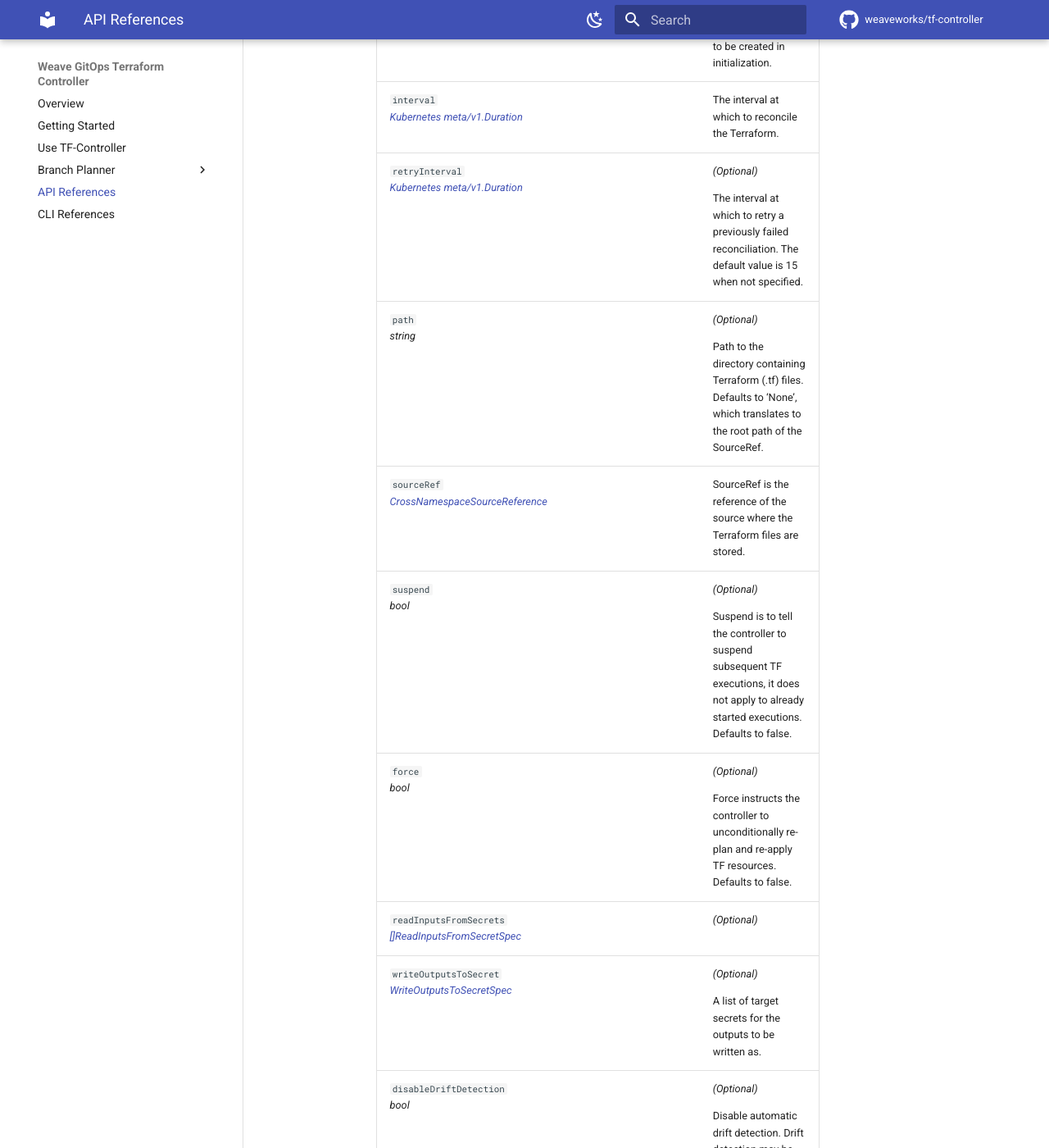
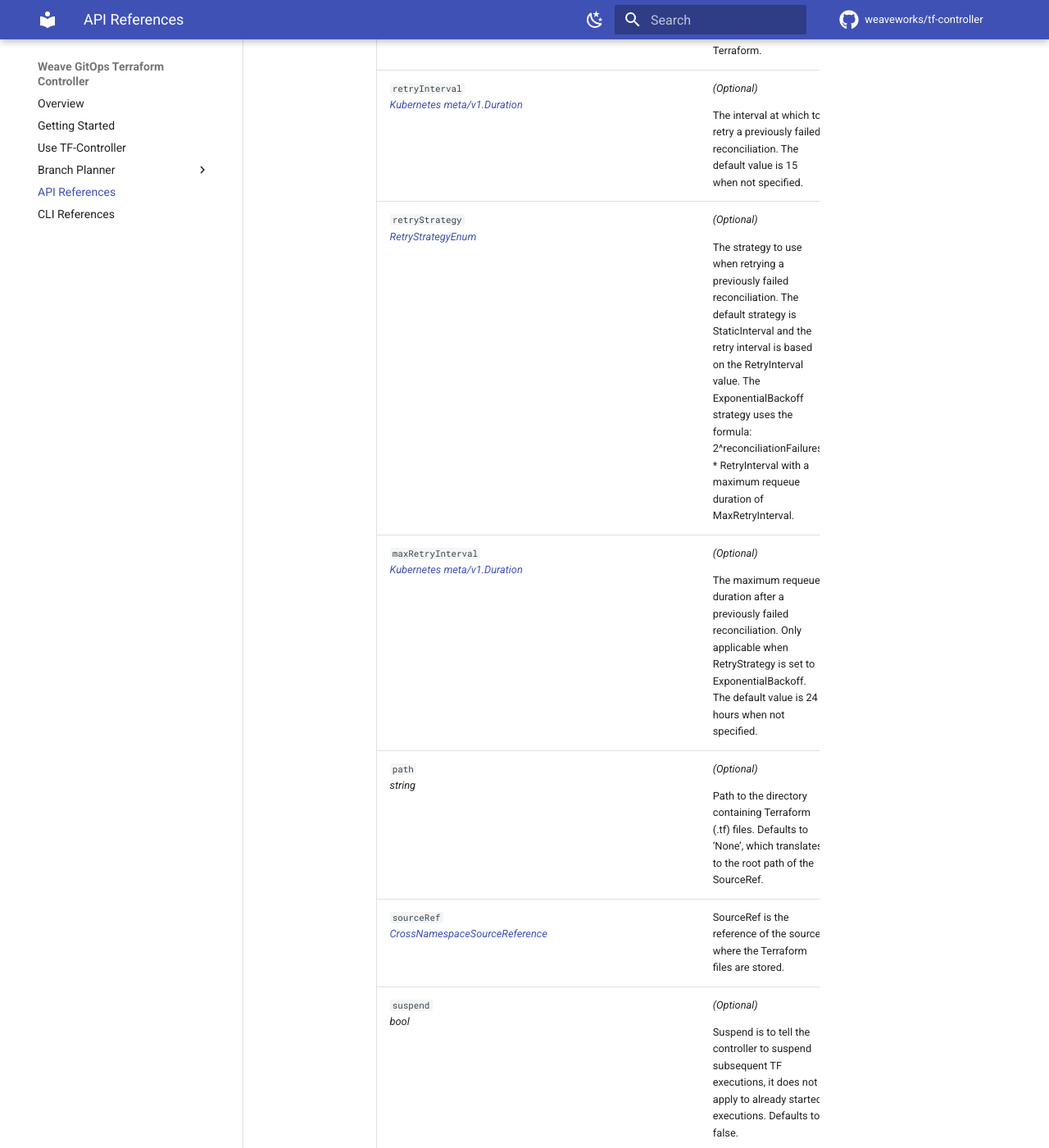
Before and after one commit to flux-iac/tofu-controller, an MkDocs documentation site: the page built from docs/References/terraform.md, in a window 1280 px wide and 1400 px high, scrolled down 13354 px. Shown: the whole window at 82% size. Built offline with MkDocs 1.6.1 and Material for MkDocs 9.7.7, drawn with Linux system fonts in a browser that asks for light colours; comment, search, counter and statistics services are not loaded; some of the changed text lies outside the part shown.

Commit message:
Added exponential backoff on reconciliation failure

```diff
--- a/docs/References/terraform.md
+++ b/docs/References/terraform.md
@@ -794,6 +794,12 @@ string
 </table>
 </div>
 </div>
+<h3 id="infra.contrib.fluxcd.io/v1alpha2.RetryStrategyEnum">RetryStrategyEnum
+(<code>string</code> alias)</h3>
+<p>
+(<em>Appears on:</em>
+<a href="#infra.contrib.fluxcd.io/v1alpha2.TerraformSpec">TerraformSpec</a>)
+</p>
 <h3 id="infra.contrib.fluxcd.io/v1alpha2.RunnerPodMetadata">RunnerPodMetadata
 </h3>
 <p>
@@ -1568,6 +1574,39 @@ The default value is 15 when not specified.</p>
 </tr>
 <tr>
 <td>
+<code>retryStrategy</code><br>
+<em>
+<a href="#infra.contrib.fluxcd.io/v1alpha2.RetryStrategyEnum">
+RetryStrategyEnum
+</a>
+</em>
+</td>
+<td>
+<em>(Optional)</em>
+<p>The strategy to use when retrying a previously failed reconciliation.
+The default strategy is StaticInterval and the retry interval is based on the RetryInterval value.
+The ExponentialBackoff strategy uses the formula: 2^reconciliationFailures * RetryInterval with a
+maximum requeue duration of MaxRetryInterval.</p>
+</td>
+</tr>
+<tr>
+<td>
+<code>maxRetryInterval</code><br>
+<em>
+<a href="https://godoc.org/k8s.io/apimachinery/pkg/apis/meta/v1#Duration">
+Kubernetes meta/v1.Duration
+</a>
+</em>
+</td>
+<td>
+<em>(Optional)</em>
+<p>The maximum requeue duration after  a previously failed reconciliation.
+Only applicable when RetryStrategy is set to ExponentialBackoff.
+The default value is 24 hours when not specified.</p>
+</td>
+</tr>
+<tr>
+<td>
 <code>path</code><br>
 <em>
 string
@@ -2127,6 +2166,39 @@ Kubernetes meta/v1.Duration
 <em>(Optional)</em>
 <p>The interval at which to retry a previously failed reconciliation.
 The default value is 15 when not specified.</p>
+</td>
+</tr>
+<tr>
+<td>
+<code>retryStrategy</code><br>
+<em>
+<a href="#infra.contrib.fluxcd.io/v1alpha2.RetryStrategyEnum">
+RetryStrategyEnum
+</a>
+</em>
+</td>
+<td>
+<em>(Optional)</em>
+<p>The strategy to use when retrying a previously failed reconciliation.
+The default strategy is StaticInterval and the retry interval is based on the RetryInterval value.
+The ExponentialBackoff strategy uses the formula: 2^reconciliationFailures * RetryInterval with a
+maximum requeue duration of MaxRetryInterval.</p>
+</td>
+</tr>
+<tr>
+<td>
+<code>maxRetryInterval</code><br>
+<em>
+<a href="https://godoc.org/k8s.io/apimachinery/pkg/apis/meta/v1#Duration">
+Kubernetes meta/v1.Duration
+</a>
+</em>
+</td>
+<td>
+<em>(Optional)</em>
+<p>The maximum requeue duration after  a previously failed reconciliation.
+Only applicable when RetryStrategy is set to ExponentialBackoff.
+The default value is 24 hours when not specified.</p>
 </td>
 </tr>
 <tr>
```
Also changed, not shown: 5 other files.
